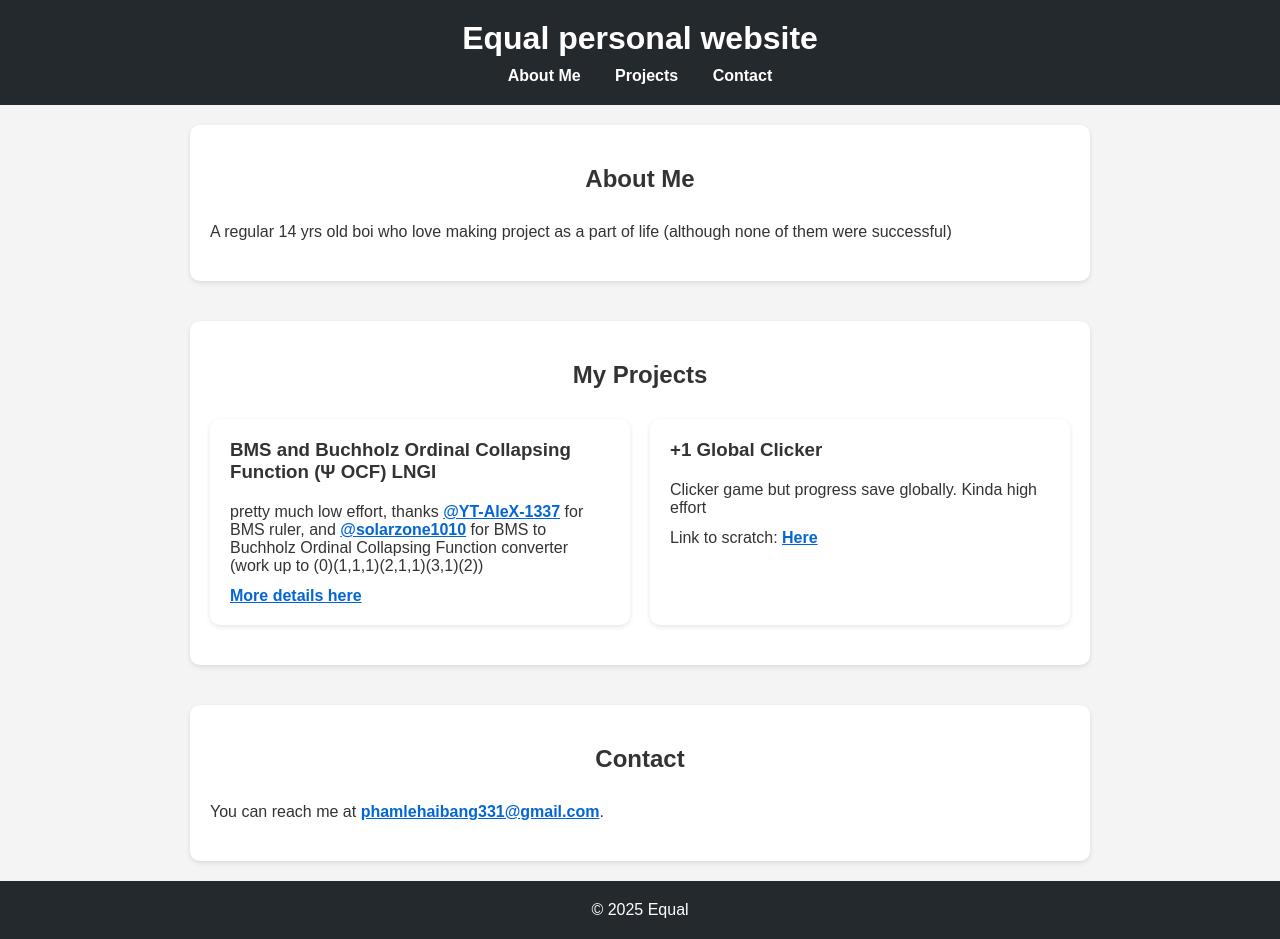
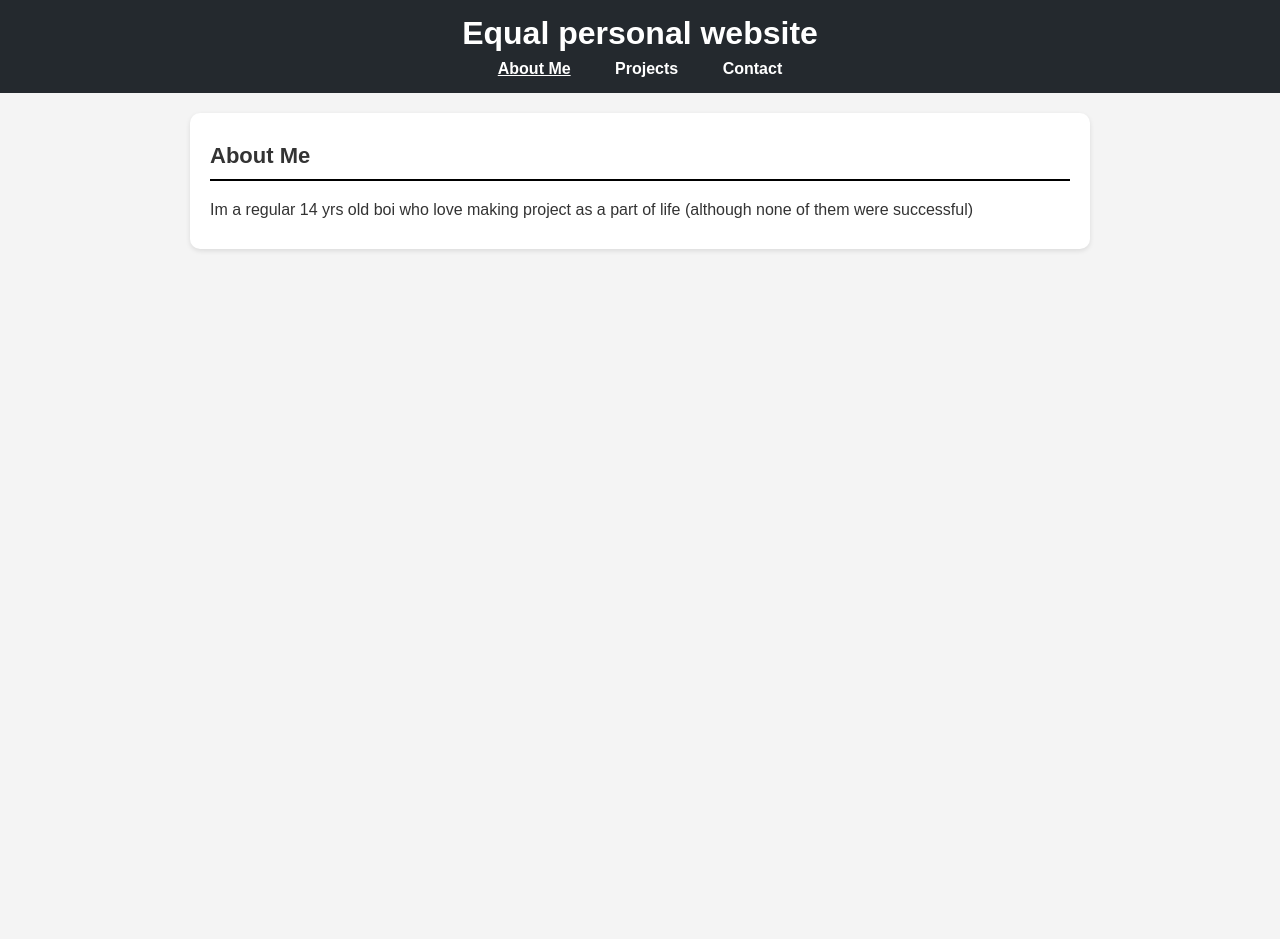
Before and after one commit to RNGDelak/RNGDelak.github.io, a plain HTML site: page index.html in a window 1280 px wide. After the commit the page ends 800 px from the top, so only its background shows below. Drawn offline with Linux system fonts and the light colour scheme.

Commit message:
Update index.html

```diff
--- a/index.html
+++ b/index.html
@@ -5,122 +5,66 @@
 <meta name="viewport" content="width=device-width, initial-scale=1.0">
 <title>Equal personal website</title>
 <style>
-    /* Base styles */
-    * {
-      box-sizing: border-box;
-      margin: 0;
-      padding: 0;
-    }
+  * { box-sizing: border-box; margin:0; padding:0; font-family: Arial, sans-serif; }
+  body { background: #f4f4f4; color: #333; }
 
-    body {
-      font-family: Arial, sans-serif;
-      background-color: #f4f4f4;
-      color: #333;
-      display: flex;
-      flex-direction: column;
-      align-items: center;
-    }
-
-    /* Header */
+  /* Header top menu */
   header {
     width: 100%;
     background-color: #24292e;
     color: white;
-      padding: 20px 0;
     text-align: center;
+    padding: 15px 0;
   }
-
-    header h1 {
-      margin-bottom: 10px;
-    }
-
+  header h1 { margin-bottom: 8px; }
+  nav { display: inline-block; }
   nav a {
     color: white;
-      margin: 0 15px;
+    margin: 0 20px;
     text-decoration: none;
     font-weight: bold;
   }
-
-    nav a:hover {
-      text-decoration: underline;
-    }
+  nav a:hover, nav a.active { text-decoration: underline; }
 
   /* Sections */
-    section {
-      width: 100%;
-      max-width: 900px;
-      background-color: white;
-      border-radius: 10px;
-      padding: 40px 20px;
-      margin: 20px 0;
-      box-shadow: 0 2px 5px rgba(0,0,0,0.1);
+  section { display: none; max-width: 900px; margin: 20px auto; background: white; border-radius: 10px; padding: 30px 20px; box-shadow: 0 2px 5px rgba(0,0,0,0.1); }
+  section.active { display: block; }
+
+  .section-header { font-size: 22px; font-weight: bold; margin-bottom: 10px; text-align: left; }
+  .divider { height: 2px; background: #000; margin-bottom: 20px; }
+
+  /* Widget styles */
+  .widget { margin-bottom: 20px; border: 1px solid #ccc; border-radius: 8px; overflow: hidden; }
+  .widget-header { background: #eee; padding: 10px 15px; cursor: pointer; font-weight: bold; }
+  .widget-header:hover { background: #ddd; }
+  .widget-content { display: none; padding: 10px 15px; }
+  .widget-content.active { display: block; }
+
+  /* Projects grid */
+  .projects-grid {
+    display: grid;
+    grid-template-columns: repeat(auto-fill, 80px);
+    gap: 15px;
+    justify-content: start;
   }
+  .project-item img {
+    width: 80px;
+    height: 80px;
+    object-fit: cover;
+    border: 1px solid #ccc;
+    border-radius: 8px;
+    transition: transform 0.2s;
+    cursor: pointer;
+  }
+  .project-item img:hover { transform: scale(1.1); }
 
-    section h2 {
-      text-align: center;
-      margin-bottom: 30px;
-    }
+  /* Contact links */
+  a { color: #0366d6; text-decoration: underline; }
 
-    /* Projects */
-    .projects-container {
-      display: flex;
-      flex-direction: column;
-      gap: 20px;
-    }
-
-    .project {
-      padding: 20px;
-      background-color: #fff;
-      border-radius: 10px;
-      box-shadow: 0 2px 5px rgba(0,0,0,0.1);
-      width: 100%;
-      display: flex;
-      flex-direction: column;
-      gap: 12px;
-      transition: transform 0.2s;
-    }
-
-    .project:hover {
-      transform: translateY(-3px);
-    }
-
-    .project h3 {
-      margin-bottom: 8px;
-    }
-
-    /* Links with inline underline */
-    .project a, .scratch-link a, section a {
-      color: #0366d6;
-      text-decoration: underline; /* inline underline */
-      font-weight: bold;
-      background: none;
-      padding: 0;
-      border-radius: 0;
-      display: inline;
-      transition: color 0.2s;
-    }
-
-    .project a:hover, .scratch-link a:hover, section a:hover {
-      color: #024ea2;
-      text-decoration: underline;
-    }
-
-    /* Footer */
-    footer {
-      width: 100%;
-      background-color: #24292e;
-      color: white;
-      text-align: center;
-      padding: 20px;
-    }
-
-    /* Responsive grid for projects on wider screens */
-    @media(min-width: 700px) {
-      .projects-container {
-        display: grid;
-        grid-template-columns: repeat(auto-fit, minmax(300px, 1fr));
-        gap: 20px;
-      }
+  /* Responsive for small screens */
+  @media(max-width:700px){
+    nav { display: block; }
+    nav a { display: inline-block; margin: 0 10px 10px; }
   }
 </style>
 </head>
@@ -129,42 +73,83 @@
 <header>
   <h1>Equal personal website</h1>
   <nav>
-    <a href="#about">About Me</a>
-    <a href="#projects">Projects</a>
-    <a href="#contact">Contact</a>
+    <a href="#" onclick="showSection('about')" class="active">About Me</a>
+    <a href="#" onclick="showSection('projects')">Projects</a>
+    <a href="#" onclick="showSection('contact')">Contact</a>
   </nav>
 </header>
 
-<section id="about">
-  <h2>About Me</h2>
-  <p>A regular 14 yrs old boi who love making project as a part of life (although none of them were successful)</p>
+<section id="about" class="active">
+  <div class="section-header">About Me</div>
+  <div class="divider"></div>
+  <p>Im a regular 14 yrs old boi who love making project as a part of life (although none of them were successful)</p>
 </section>
 
 <section id="projects">
-  <h2>My Projects</h2>
-  <div class="projects-container">
-    <div class="project">
-      <h3>BMS and Buchholz Ordinal Collapsing Function (Ψ OCF) LNGI</h3>
-      <p>pretty much low effort, thanks <a href="https://github.com/YT-AleX-1337" target="_blank">@YT-AleX-1337</a> for BMS ruler, and <a href="https://solarzone1010.github.io" target="_blank">@solarzone1010</a> for BMS to Buchholz Ordinal Collapsing Function converter (work up to (0)(1,1,1)(2,1,1)(3,1)(2))</p>
-      <a href="https://github.com/your-username/BMS_to_Buchholz_OCF" target="_blank">More details here</a>
+  <div class="section-header">My Projects</div>
+  <div class="divider"></div>
+
+  <!-- Widget: Googology -->
+  <div class="widget">
+    <div class="widget-header" onclick="toggleWidget(this)">Googology ▾</div>
+    <div class="widget-content">
+      <div class="projects-grid">
+        <div class="project-item">
+          <a href="https://github.com/your-username/BMS_to_Buchholz_OCF" target="_blank">
+            <img src="https://via.placeholder.com/80/0366d6/ffffff?text=Project1" alt="BMS Project">
+          </a>
+        </div>
+        <div class="project-item">
+          <a href="https://scratch.mit.edu/projects/1207897620/" target="_blank">
+            <img src="https://via.placeholder.com/80/0366d6/ffffff?text=Project2" alt="+1 Global Clicker">
+          </a>
+        </div>
+      </div>
+    </div>
   </div>
 
-    <div class="project">
-      <h3>+1 Global Clicker</h3>
-      <p>Clicker game but progress save globally. Kinda high effort</p>
-      <p class="scratch-link">Link to scratch: <a href="https://scratch.mit.edu/projects/1207897620/" target="_blank">Here</a></p>
+  <!-- Widget: Another Topic -->
+  <div class="widget">
+    <div class="widget-header" onclick="toggleWidget(this)">Another Topic ▾</div>
+    <div class="widget-content">
+      <div class="projects-grid">
+        <div class="project-item">
+          <a href="#" target="_blank">
+            <img src="https://via.placeholder.com/80/0366d6/ffffff?text=Proj1" alt="Project 1">
+          </a>
+        </div>
+        <div class="project-item">
+          <a href="#" target="_blank">
+            <img src="https://via.placeholder.com/80/0366d6/ffffff?text=Proj2" alt="Project 2">
+          </a>
         </div>
       </div>
+    </div>
+  </div>
+
 </section>
 
 <section id="contact">
-  <h2>Contact</h2>
+  <div class="section-header">Contact</div>
+  <div class="divider"></div>
   <p>You can reach me at <a href="mailto:phamlehaibang331@gmail.com">phamlehaibang331@gmail.com</a>.</p>
 </section>
 
-<footer>
-  <p>© 2025 Equal</p>
-</footer>
+<script>
+// Switch sections
+function showSection(id){
+  document.querySelectorAll('section').forEach(s => s.classList.remove('active'));
+  document.querySelectorAll('nav a').forEach(a => a.classList.remove('active'));
+  document.getElementById(id).classList.add('active');
+  document.querySelector(`nav a[onclick="showSection('${id}')"]`).classList.add('active');
+}
+
+// Toggle widget
+function toggleWidget(header) {
+  const content = header.nextElementSibling;
+  content.classList.toggle('active');
+}
+</script>
 
 </body>
 </html>
```
Lines whose indentation alone changed are shown as unchanged.
